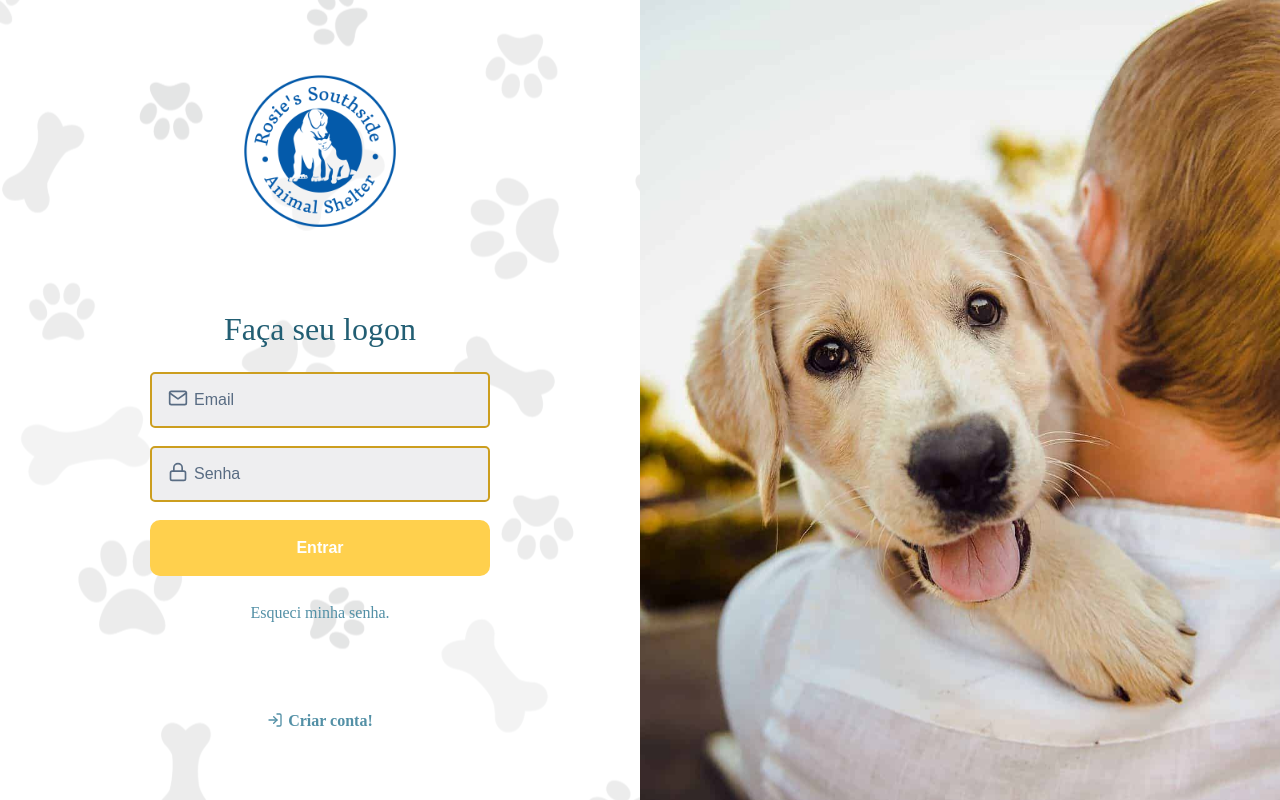
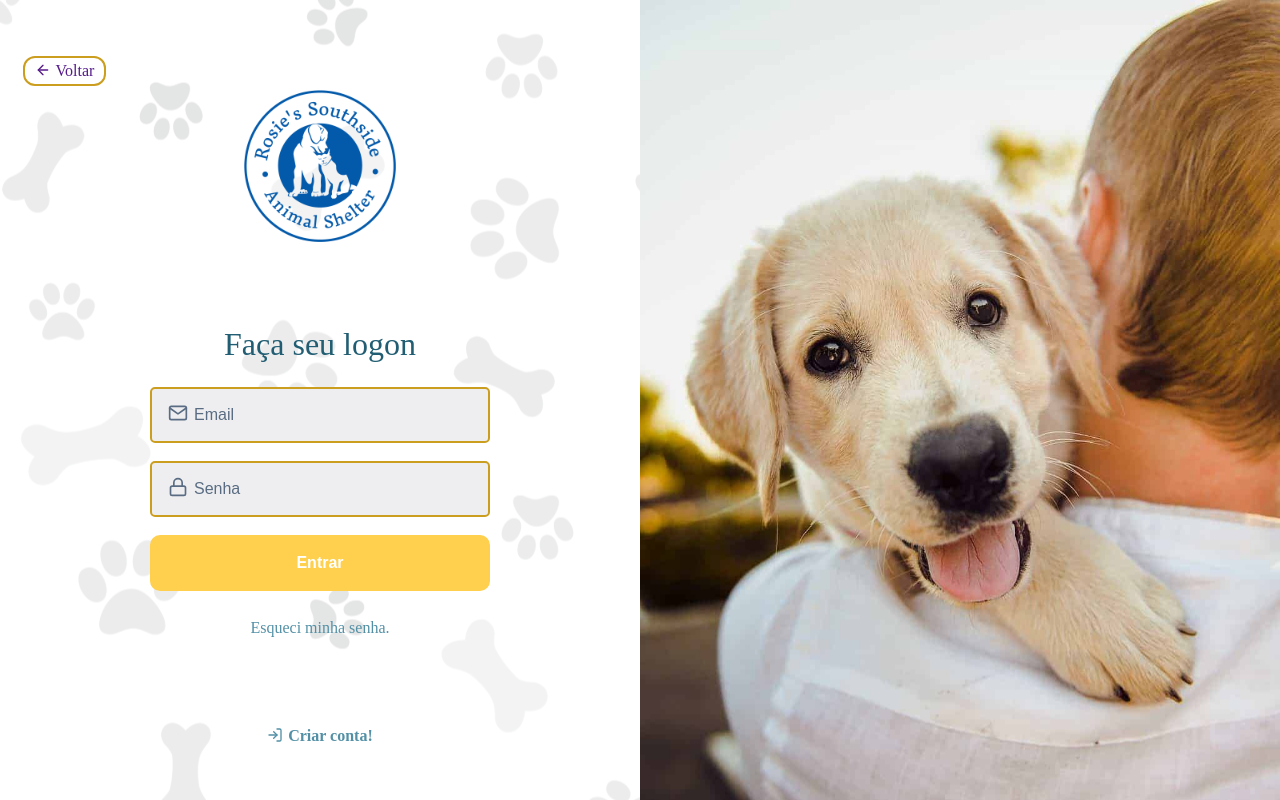
Before and after one commit to andersonzeroone/legged-angels, a React (Create React App) app: page / in a window 1280 px wide. Built offline with nearby package versions, Linux system fonts and the light colour scheme; a web font is replaced by a local one.

Commit message:
add button backHome in pgae Signin

```diff
--- a/src/pages/Signin/index.tsx
+++ b/src/pages/Signin/index.tsx
@@ -1,5 +1,6 @@
-import { Container,Content,Background } from './styles';
-import {FiLogIn, FiMail, FiLock} from 'react-icons/fi';
+import {FiLogIn, FiMail, FiLock, FiArrowLeft} from 'react-icons/fi';
+
+import { Container,Content,Background , Header} from './styles';
 
 import Button from '../../components/button';
 import Input from '../../components/input';
@@ -10,6 +11,12 @@ function Signin(){
   return(
     <Container>
       <Content>
+        <Header>
+          <a href="">
+            <FiArrowLeft style={{marginRight:5}}/>
+            Voltar
+          </a>
+        </Header>
         <img src={logoImg} alt='Anjos de patas'/>
 
         <form action="">
--- a/src/pages/Signin/styles.ts
+++ b/src/pages/Signin/styles.ts
@@ -74,6 +74,24 @@ export const  Content = styled.div`
 
 `
 
+
+export const Header = styled.div`
+  display:flex;
+  align-items:center;
+  width:100%;
+
+  margin-left:45px;
+  a{
+    display: flex;
+    justify-content:center;
+    /* align-items:center; */
+    text-decoration:none;
+    border-radius:12px;
+    border:2px solid #CC9E1F;
+    padding:4px 10px;
+  }
+`;
+
 export const  Background = styled.div`
   flex:1;
   background:url(${signinBackgroundImg}) no-repeat center;
```
